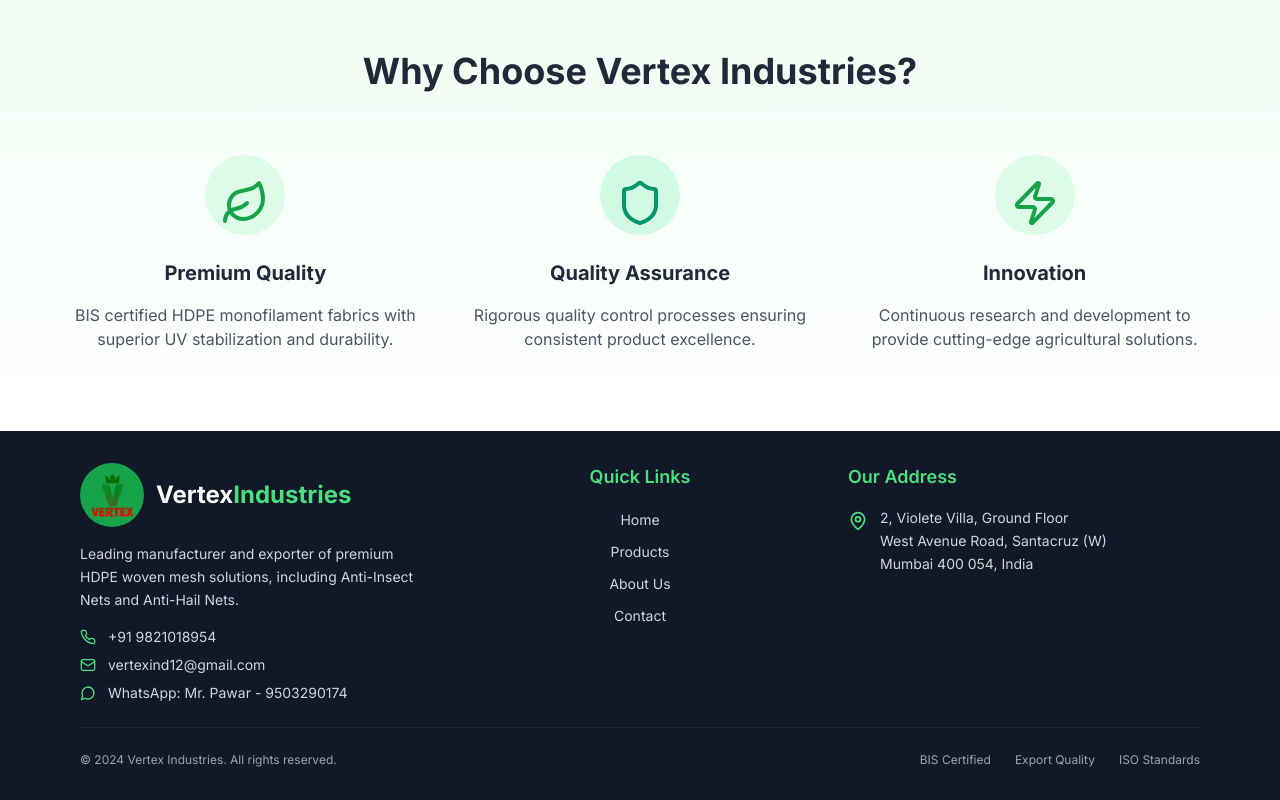
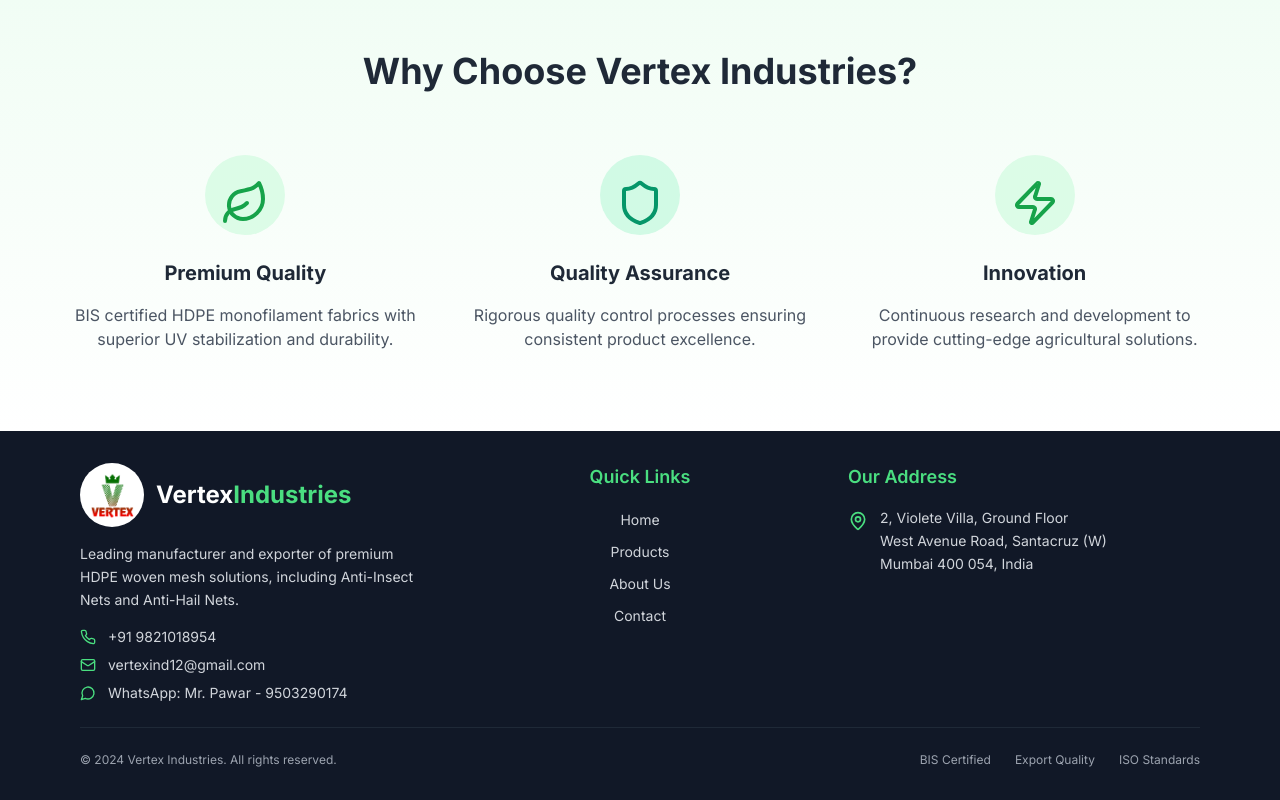
Before and after one commit to hiteshp28/vertex-industries, a Next.js app: page / in a window 1280 px wide. Shown: the part 1673-2473 px from the top of the page. Built offline with nearby package versions, Linux system fonts and the light colour scheme.

Commit message:
Update footer.tsx

```diff
--- a/components/footer.tsx
+++ b/components/footer.tsx
@@ -9,7 +9,7 @@ export default function Footer() {
           {/* Company Info */}
           <div>
             <div className="flex items-center space-x-3 mb-4">
-              <div className="p-2 bg-green-600 rounded-full">
+              <div className="p-2 bg-white rounded-full">
                 <img src="/logo.png" alt="Vertex Industries" className="h-12 w-12 object-contain" />
               </div>
               <div>
```
